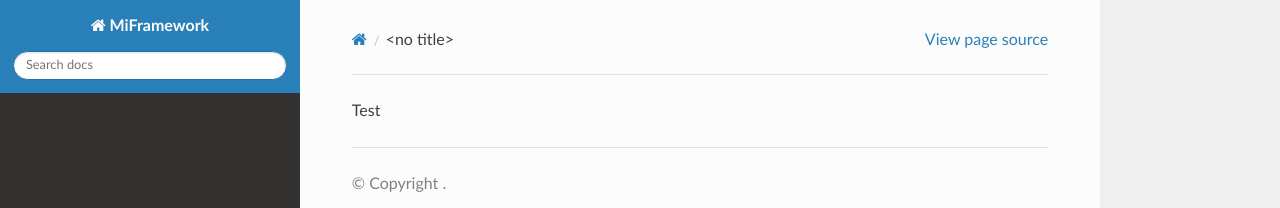
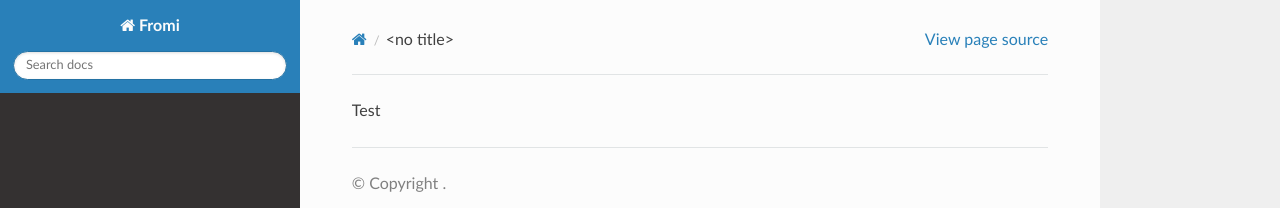
Before and after one commit to Omi036/Fromi, a Sphinx documentation site: the page built from docs/index.rst, in a window 1280 px wide. Shown: the top 208 px of the page. Built offline with Sphinx 7.4.7 and the Read the Docs theme 3.1.0, drawn with Linux system fonts in a browser that asks for light colours.

Commit message:
Implemented read the docs

```diff
--- a/docs/conf.py
+++ b/docs/conf.py
@@ -1,8 +1,8 @@
 import os
 import sys
 
-project = 'MiFramework'
-author = 'Tu Nombre'
+project = 'Fromi'
+author = 'Omi036'
 release = '0.1.0'
 
 templates_path = ['_templates']
--- /dev/null
+++ b/docs/requirements.txt
@@ -0,0 +1,2 @@
+sphinx>=7.0
+sphinx-rtd-theme>=1.1.1
```
